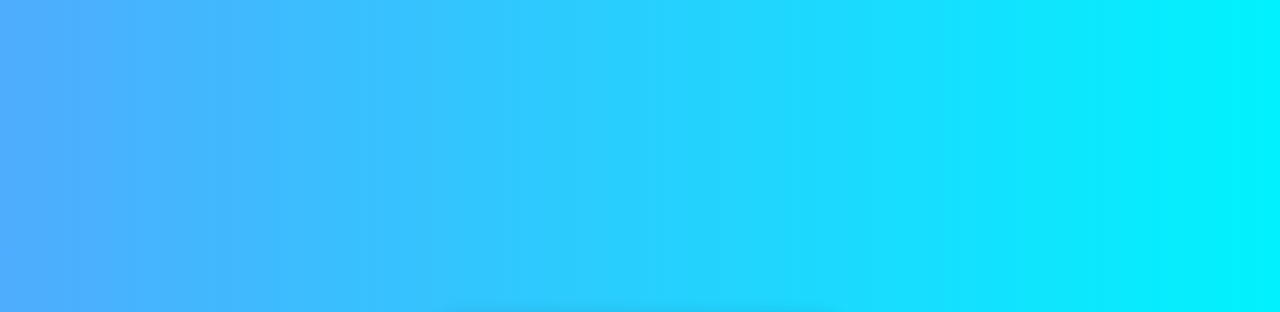
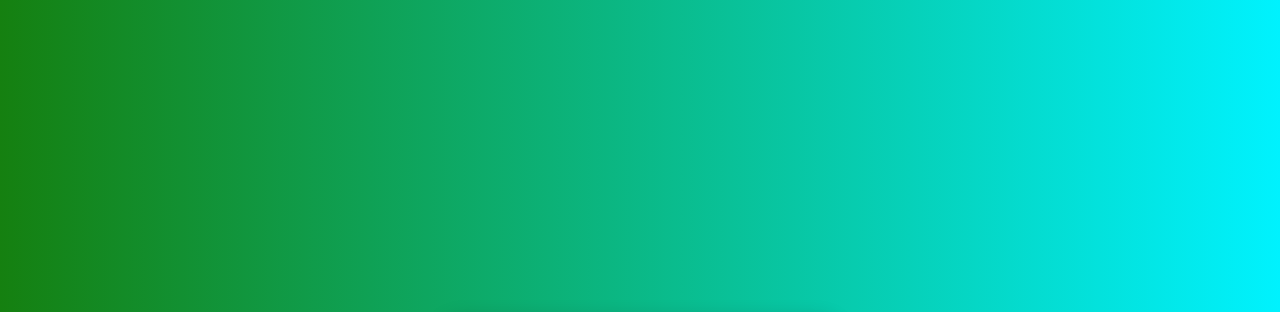
Before and after one commit to sydammani2003/weather_web, a plain HTML site: page index.html in a window 1280 px wide. Shown: the top 312 px of the page. Drawn offline with Linux system fonts and the light colour scheme.

Commit message:
changed background color

```diff
--- a/style.css
+++ b/style.css
@@ -6,7 +6,7 @@
 
   body {
     font-family: 'Segoe UI', Tahoma, Geneva, Verdana, sans-serif;
-    background: linear-gradient(to right, #4facfe, #00f2fe);
+    background: linear-gradient(to right, #158010, #00f2fe);
     min-height: 100vh;
     display: flex;
     justify-content: center;
```
